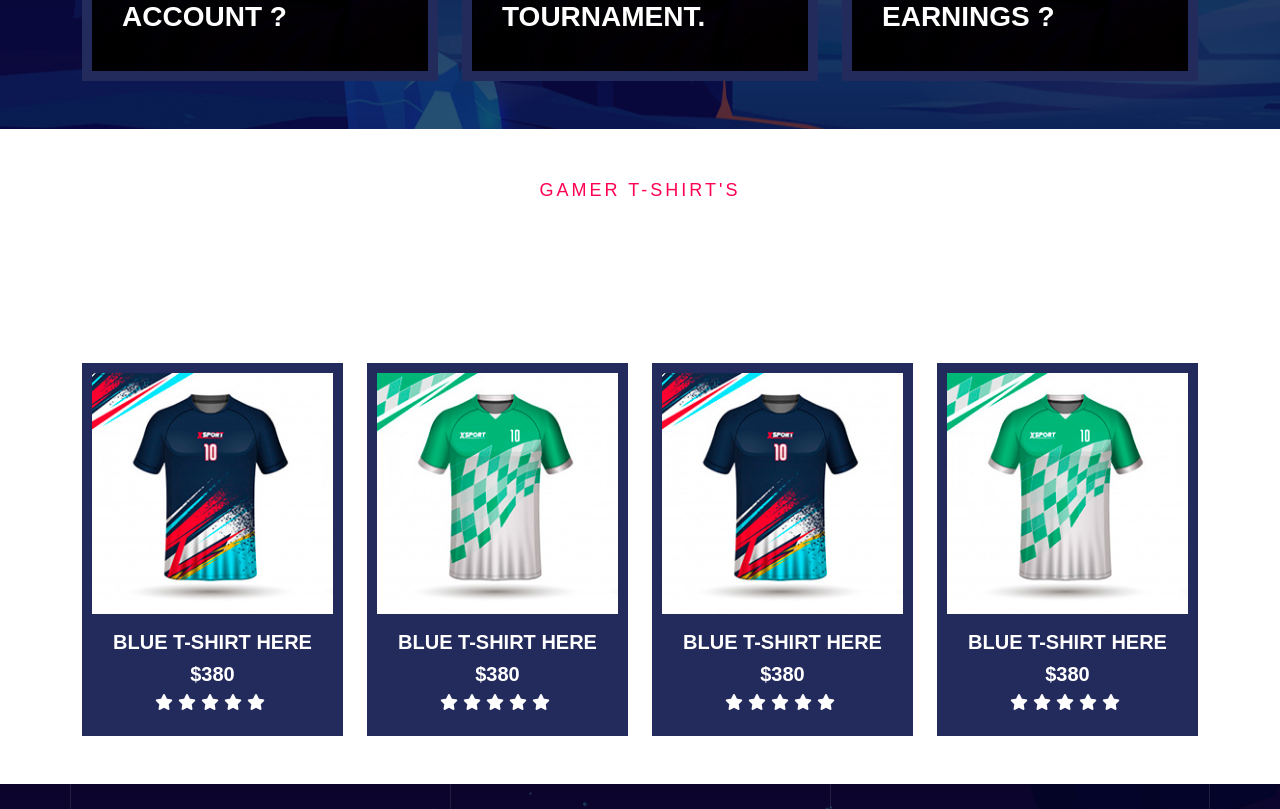
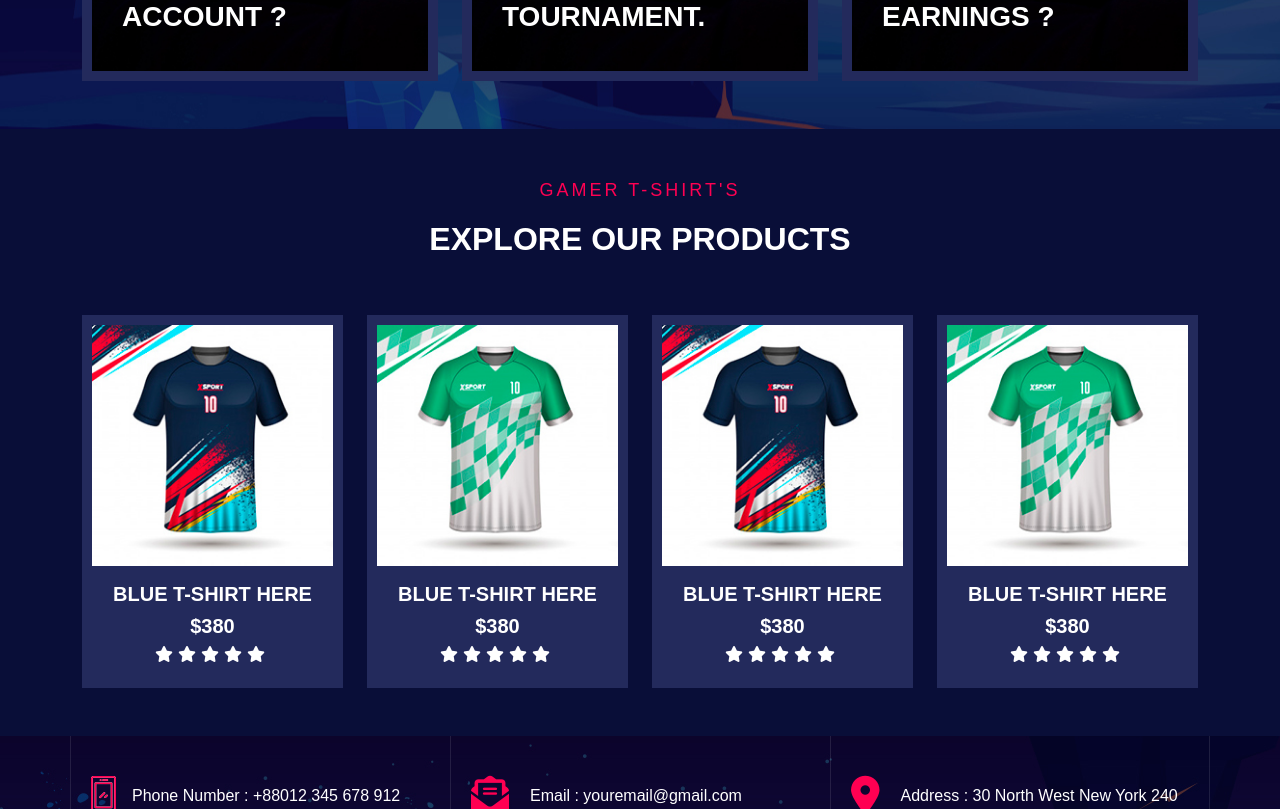
Before and after one commit to Pippo1997/proj-html-vuejs, a Vue app: page / in a window 1280 px wide. Shown: the part 4151-4960 px from the top of the page. Built offline with nearby package versions, Linux system fonts and the light colour scheme.

Commit message:
hover on img footer

```diff
--- a/src/components/AppFooter.vue
+++ b/src/components/AppFooter.vue
@@ -75,7 +75,7 @@
               <h4>Top jackpot games</h4>
             </div>
             <div class="card-middle d-flex mb-2">
-              <div>
+              <div class="image">
                 <img src="/imgs/01 (4).jpg" alt="logopoker">
               </div>
               <div class="card-content ms-2 p-2">
@@ -91,7 +91,7 @@
               </div>
             </div>
             <div class="card-middle d-flex mb-2">
-              <div>
+              <div class="image">
                 <img src="/imgs/01 (4).jpg" alt="logopoker">
               </div>
               <div class="card-content ms-2 p-2">
@@ -107,7 +107,7 @@
               </div>
             </div>
             <div class="card-middle d-flex">
-              <div>
+              <div class="image">
                 <img src="/imgs/01 (4).jpg" alt="logopoker">
               </div>
               <div class="card-content ms-2 p-2">
@@ -189,6 +189,18 @@
       }
     }
 
+    .image{
+      overflow: hidden;
+
+      img{
+        transition: 0.3s all linear;
+
+        &:hover{
+          transform: scale(1.2) rotate(5deg);
+        }
+      }
+    }
+
     .title{
       text-transform: uppercase;
     }
--- a/src/components/AppMain.vue
+++ b/src/components/AppMain.vue
@@ -369,7 +369,7 @@
         <p class="subtitle-rose">Gamer t-shirt's</p>
         <h2 class="subtitle-white">explore our products</h2>
       </div>
-      <div class="bottom py-5">
+      <div class="bottom pb-5">
         <div class="row g-4 justify-content-center">
           <AppTshirt :Tshirt="Tshirt"/>
         </div>
@@ -571,4 +571,11 @@
     }
   }
 }
+
+////////// section t-shirt
+
+.t-shirt{
+  background-color: rgba(9,14,56,255);
+}
+
 </style>
```
